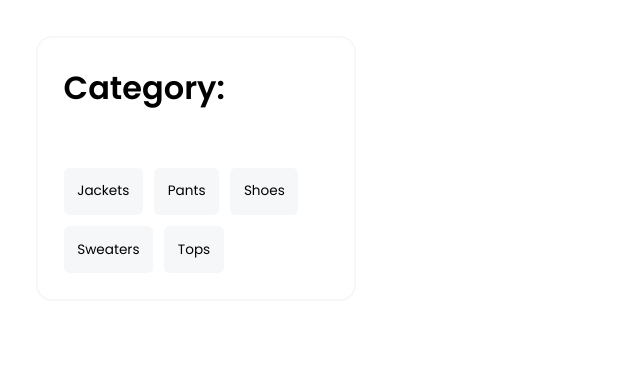
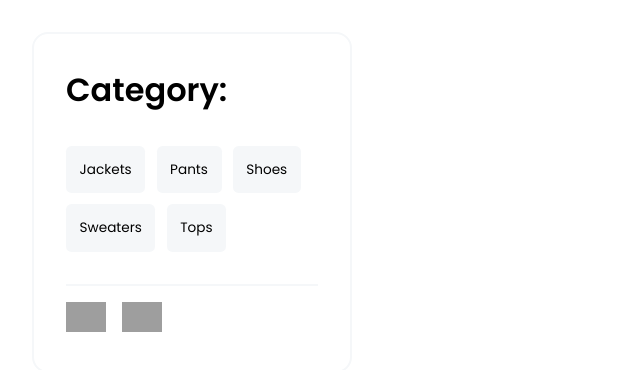
Before and after one commit to rodrigoaraujo7/shopping-filter, a React (Create React App) app: page / in a window 1280 px wide. Shown: the top 370 px of the page, without its empty margins (0-640 px from the left). Built offline with nearby package versions, Linux system fonts and the light colour scheme; grey boxes are pictures that could not be loaded; the HTML template or start-up script is replaced by a standard one.

Commit message:
style: social medias footer

```diff
--- a/src/components/Products/Filter/index.tsx
+++ b/src/components/Products/Filter/index.tsx
@@ -1,4 +1,12 @@
-import { Container, Title, Flex, Button } from "./styles";
+import {
+  Container,
+  Title,
+  Flex,
+  Button,
+  SocialMediaList,
+  SocialMediaItem,
+  Icon
+} from "./styles";
 
 const Filter = () => {
   // filter categorys
@@ -10,16 +18,40 @@ const Filter = () => {
     'Pants'
   ]
 
+  const socialMedias: { name: string, icon: string, link: string }[] = [
+    {
+      name: 'linkedin',
+      icon: "https://cdn.jsdelivr.net/gh/devicons/devicon/icons/linkedin/linkedin-original.svg",
+      link: 'https://www.linkedin.com/in/rodrigoleitearaujo/'
+    },
+    {
+      name: 'github',
+      icon: "https://cdn.jsdelivr.net/gh/devicons/devicon/icons/github/github-original.svg",
+      link: 'https://github.com/rodrigoaraujo7/shopping-cart'
+    },
+  ]
+
   return (
     <Container>
       <Title>Category:</Title>
+
       <Flex>
         {/* automatic alphabetic order */}
         {categorys.sort().map((category, index) => (
           <Button type="button" value={category} key={index} />
         ))}
       </Flex>
-    </Container>
+
+      <footer>
+        <SocialMediaList>
+          {socialMedias.map((social, index) => (
+            <SocialMediaItem key={index} href={social.link} target="_blank">
+              <Icon src={social.icon} alt={social.name} />
+            </SocialMediaItem>
+          ))}
+        </SocialMediaList>
+      </footer>
+    </Container >
   )
 }
 
--- a/src/components/Products/Filter/styles.ts
+++ b/src/components/Products/Filter/styles.ts
@@ -2,7 +2,7 @@ import { styled } from '@stitches/react'
 
 export const Container = styled('div', {
   width: '20rem',
-  padding: '.85rem',
+  padding: '2rem',
 
   border: '2px solid #F5F7F9',
   borderRadius: '1rem'
@@ -17,7 +17,7 @@ export const Flex = styled('div', {
   flexWrap: 'wrap',
   gap: '.7rem',
 
-  marginTop: '2rem'
+  margin: '2rem 0'
 })
 
 export const Button = styled('input', {
@@ -39,3 +39,21 @@ export const Button = styled('input', {
     backgroundColor: '#DDDDDD',
   },
 })
+
+export const SocialMediaList = styled('ul', {
+  display: 'flex',
+  alignItems: 'center',
+  listStyle: 'none',
+  gap: '1rem',
+
+  borderTop: '2px solid #F5F7F9',
+  padding: '1rem 0 0'
+})
+
+export const SocialMediaItem = styled('a', {
+  cursor: 'pointer',
+})
+
+export const Icon = styled('img', {
+  width: '2.5rem',
+})
--- a/src/globalStyles.ts
+++ b/src/globalStyles.ts
@@ -7,8 +7,13 @@ export const globalStyles = globalCss({
     boxSizing: 'border-box',
 
     margin: 0,
-    padding: '.75rem',
+    padding: 0,
+    outline: 'none',
 
     fontFamily: 'Poppins, sans-serif'
+  },
+
+  'body': {
+    padding: '2rem',
   }
 })
```
